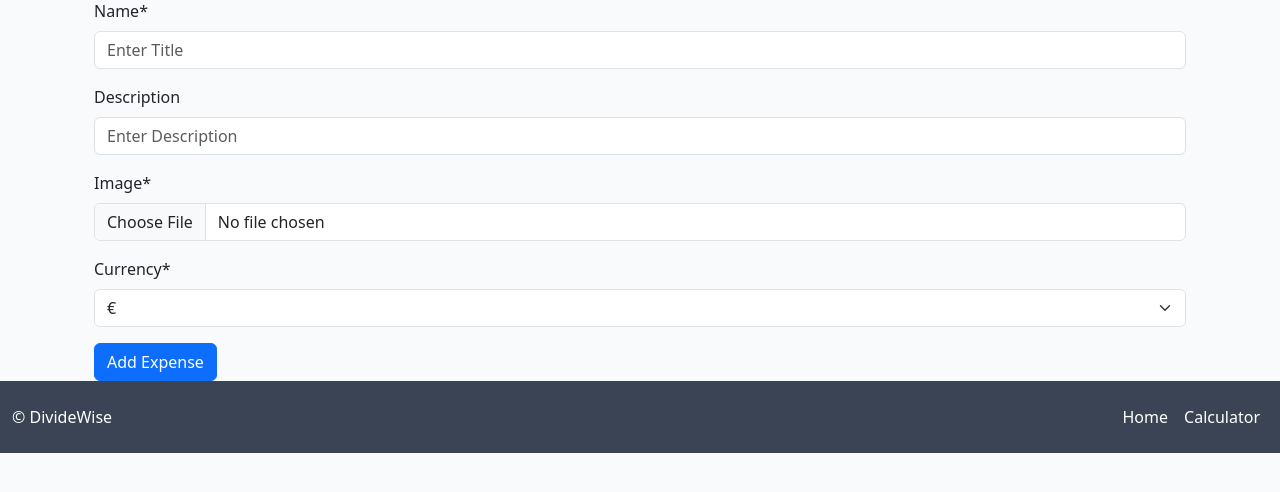
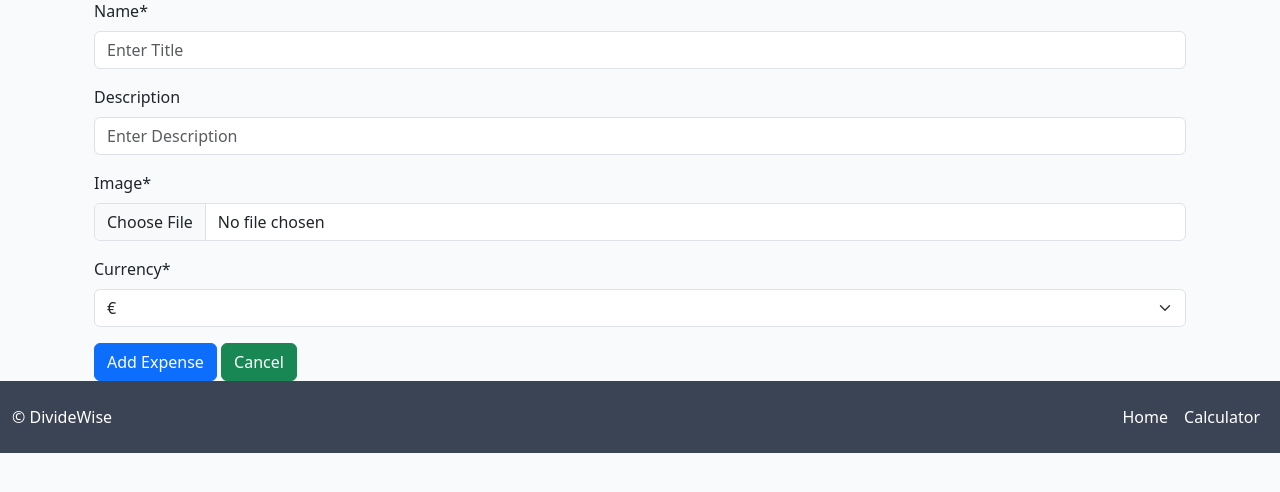
Before and after one commit to jack-brosnan/DivideWise, a Django app: page /add_space/ in a window 1280 px wide. Shown: the part 136-628 px from the top of the page. Run offline with Django 4.2, Linux system fonts and the light colour scheme; the visitor is signed in with stand-in values (Sample User, id 1); some libraries are stand-ins or nearby versions.

Commit message:
Added 'cancel' button under add_space form for improved UI

```diff
--- a/expense_app/templates/expense_app/add_space.html
+++ b/expense_app/templates/expense_app/add_space.html
@@ -12,6 +12,7 @@
         {% csrf_token %}
         {{ expense_space_form | crispy }}
         <button type="submit" class="btn btn-primary">Add Expense</button>
+        <a href="{% url 'home' %}" class="btn btn-success">Cancel</a>
     </form>
 </div>
 {% endblock %}
```
